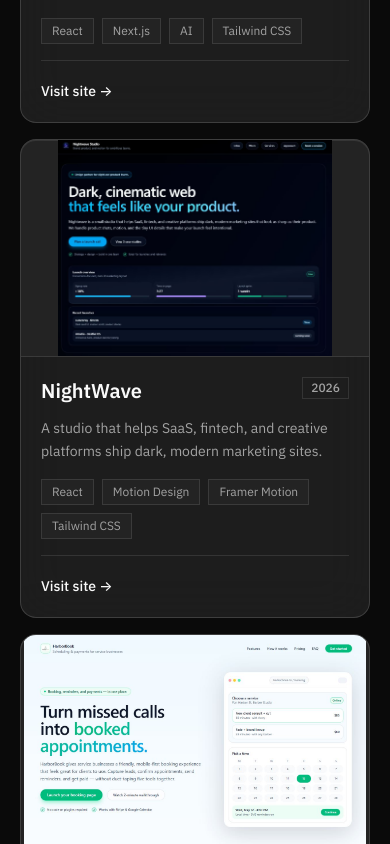
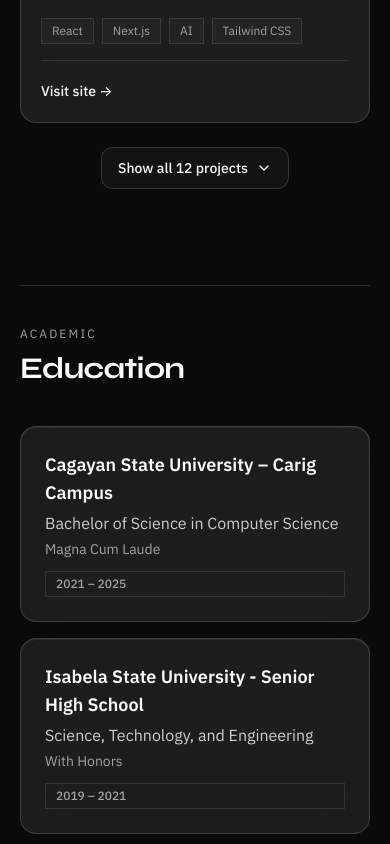
Before and after one commit to wabbit12/charlsrecto.dev, a React (Vite) app: page / in a window 390 px wide. Shown: the part 3600-4444 px from the top of the page. Built offline with nearby package versions, Linux system fonts and the light colour scheme.

Commit message:
ux changes

```diff
--- a/src/components/Projects.jsx
+++ b/src/components/Projects.jsx
@@ -1,8 +1,14 @@
+import { useState } from 'react';
 import projects from '../data/projects';
 import ProjectCard from './ProjectCard';
 import Reveal from './Reveal';
 
+const MOBILE_LIMIT = 5;
+
 export default function Projects() {
+  const [expanded, setExpanded] = useState(false);
+  const hasMore = projects.length > MOBILE_LIMIT;
+
   return (
     <section id="projects" className="section scroll-mt-24 py-4">
       <Reveal>
@@ -17,12 +23,47 @@
       </Reveal>
 
       <div className="grid gap-4 md:grid-cols-2">
-        {projects.map((project, idx) => (
-          <Reveal key={project.slug} delay={0.05 * idx} className="h-full">
-            <ProjectCard project={project} />
-          </Reveal>
-        ))}
+        {projects.map((project, idx) => {
+          const hideOnMobile = !expanded && idx >= MOBILE_LIMIT;
+          return (
+            <Reveal
+              key={project.slug}
+              delay={0.05 * idx}
+              className={`h-full ${hideOnMobile ? 'hidden md:block' : ''}`}
+            >
+              <ProjectCard project={project} />
+            </Reveal>
+          );
+        })}
       </div>
+
+      {hasMore && (
+        <div className="mt-6 flex justify-center md:hidden">
+          <button
+            type="button"
+            onClick={() => setExpanded((v) => !v)}
+            aria-expanded={expanded}
+            className="inline-flex items-center gap-2 rounded-xl border border-white/15 bg-white/[0.04] px-4 py-2.5 text-sm font-medium text-ink hover:bg-white/[0.08] transition-colors"
+          >
+            {expanded
+              ? 'Show less'
+              : `Show all ${projects.length} projects`}
+            <svg
+              xmlns="http://www.w3.org/2000/svg"
+              viewBox="0 0 24 24"
+              fill="none"
+              stroke="currentColor"
+              strokeWidth="2"
+              strokeLinecap="round"
+              strokeLinejoin="round"
+              className={`h-4 w-4 transition-transform ${expanded ? 'rotate-180' : ''}`}
+              aria-hidden
+            >
+              <path d="m6 9 6 6 6-6" />
+            </svg>
+          </button>
+        </div>
+      )}
     </section>
   );
 }
--- a/src/components/Skills.jsx
+++ b/src/components/Skills.jsx
@@ -1,5 +1,7 @@
-import { useMemo } from 'react';
+import { useMemo, useState } from 'react';
 import Reveal from './Reveal';
+
+const MOBILE_LIMIT = 9;
 
 const skills = [
   { name: 'React' },
@@ -13,6 +15,7 @@
   { name: 'Firebase' },
   { name: 'Supabase' },
   { name: 'MySQL' },
+  { name: 'PostgreSQL' },
   { name: 'MongoDB' },
   { name: 'Ionic' },
   { name: 'Angular' },
@@ -98,6 +101,16 @@
           decoding="async"
         />
       );
+    case 'PostgreSQL':
+      return (
+        <img
+          src="https://cdn.jsdelivr.net/gh/devicons/devicon@latest/icons/postgresql/postgresql-original.svg"
+          alt="PostgreSQL"
+          className="h-8 w-8"
+          loading="lazy"
+          decoding="async"
+        />
+      );
     case 'MongoDB':
       return (
         <img
@@ -169,6 +182,9 @@
 }
 
 export default function Skills() {
+  const [expanded, setExpanded] = useState(false);
+  const hasMore = skills.length > MOBILE_LIMIT;
+
   return (
     <section id="skills" className="section scroll-mt-24 py-4">
       <Reveal>
@@ -183,15 +199,50 @@
       </Reveal>
 
       <div className="grid grid-cols-2 sm:grid-cols-3 md:grid-cols-4 lg:grid-cols-5 gap-3">
-        {skills.map((skill, idx) => (
-          <Reveal key={skill.name} delay={0.015 * idx}>
-            <div className="glass-panel px-3 py-4 flex flex-col items-center gap-2 text-center hover:bg-white/[0.07] transition-colors">
-              <SkillLogo name={skill.name} />
-              <span className="text-xs font-medium">{skill.name}</span>
-            </div>
-          </Reveal>
-        ))}
+        {skills.map((skill, idx) => {
+          const hideOnMobile = !expanded && idx >= MOBILE_LIMIT;
+          return (
+            <Reveal
+              key={skill.name}
+              delay={0.015 * idx}
+              className={hideOnMobile ? 'hidden md:block' : ''}
+            >
+              <div className="glass-panel px-3 py-4 flex flex-col items-center gap-2 text-center hover:bg-white/[0.07] transition-colors">
+                <SkillLogo name={skill.name} />
+                <span className="text-xs font-medium">{skill.name}</span>
+              </div>
+            </Reveal>
+          );
+        })}
       </div>
+
+      {hasMore && (
+        <div className="mt-6 flex justify-center md:hidden">
+          <button
+            type="button"
+            onClick={() => setExpanded((v) => !v)}
+            aria-expanded={expanded}
+            className="inline-flex items-center gap-2 rounded-xl border border-white/15 bg-white/[0.04] px-4 py-2.5 text-sm font-medium text-ink hover:bg-white/[0.08] transition-colors"
+          >
+            {expanded
+              ? 'Show less'
+              : `Show all ${skills.length} skills`}
+            <svg
+              xmlns="http://www.w3.org/2000/svg"
+              viewBox="0 0 24 24"
+              fill="none"
+              stroke="currentColor"
+              strokeWidth="2"
+              strokeLinecap="round"
+              strokeLinejoin="round"
+              className={`h-4 w-4 transition-transform ${expanded ? 'rotate-180' : ''}`}
+              aria-hidden
+            >
+              <path d="m6 9 6 6 6-6" />
+            </svg>
+          </button>
+        </div>
+      )}
     </section>
   );
 }
```
